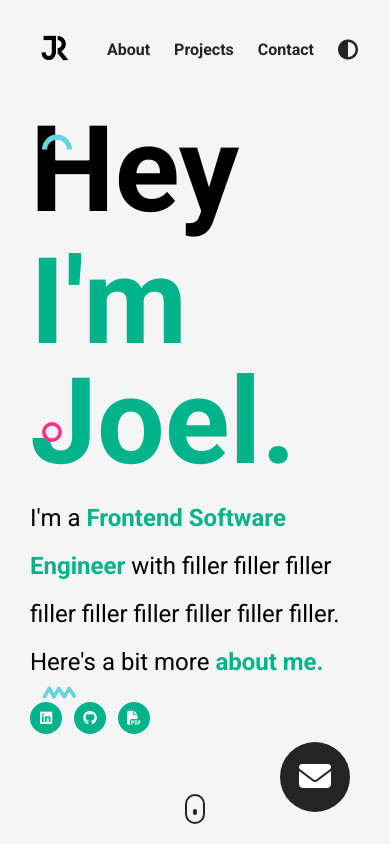
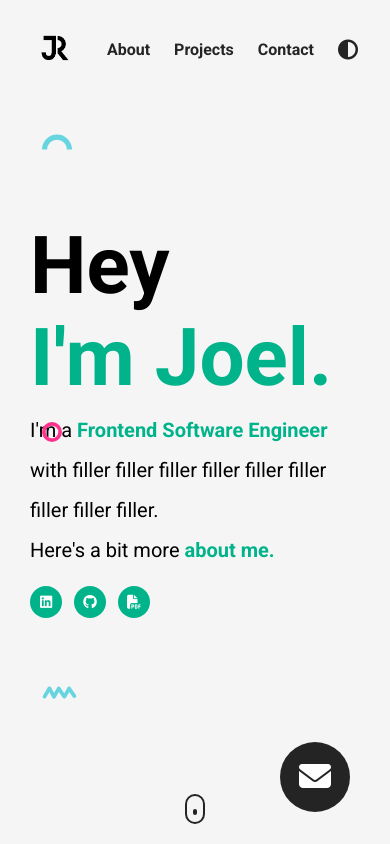
Before and after one commit to joelroed/E-Portfolio-BROKEN-old, a plain HTML site: page index.html in a window 390 px wide. Shown: the top 844 px of the page. Drawn offline with nearby package versions, Linux system fonts and the light colour scheme.

Commit message:
Background Update

```diff
--- a/style.css
+++ b/style.css
@@ -586,6 +586,7 @@ FOOTER
 }
 
 footer {
+  position: relative;
   background-color: #242424;
   display: flex;
   padding: 6% 0;
@@ -665,3 +666,12 @@ SHAPES
   top: 80vh;
   left: 80vh;
 }
+
+@media (max-width: 768px) {
+  .title {
+    font-size: 80px;
+  }
+  .header__para {
+    font-size: 20px;
+  }
+}
```
